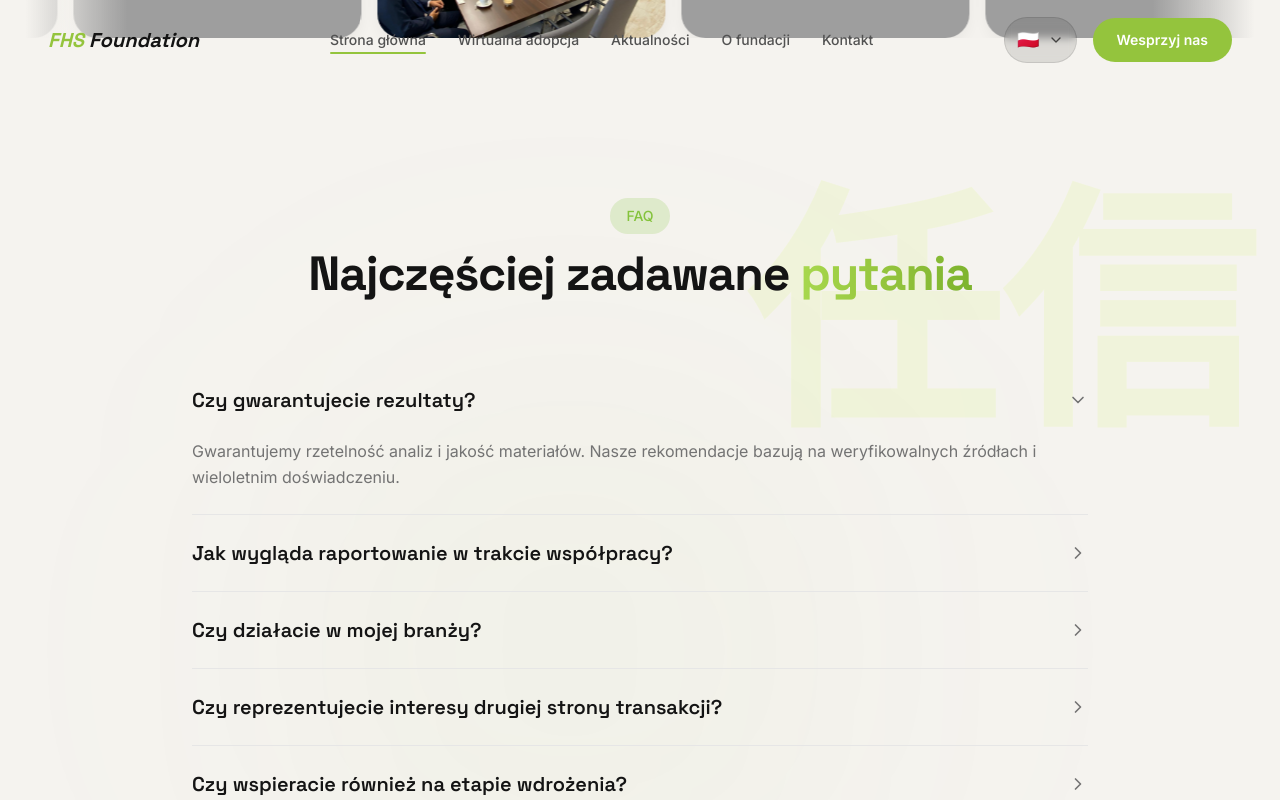
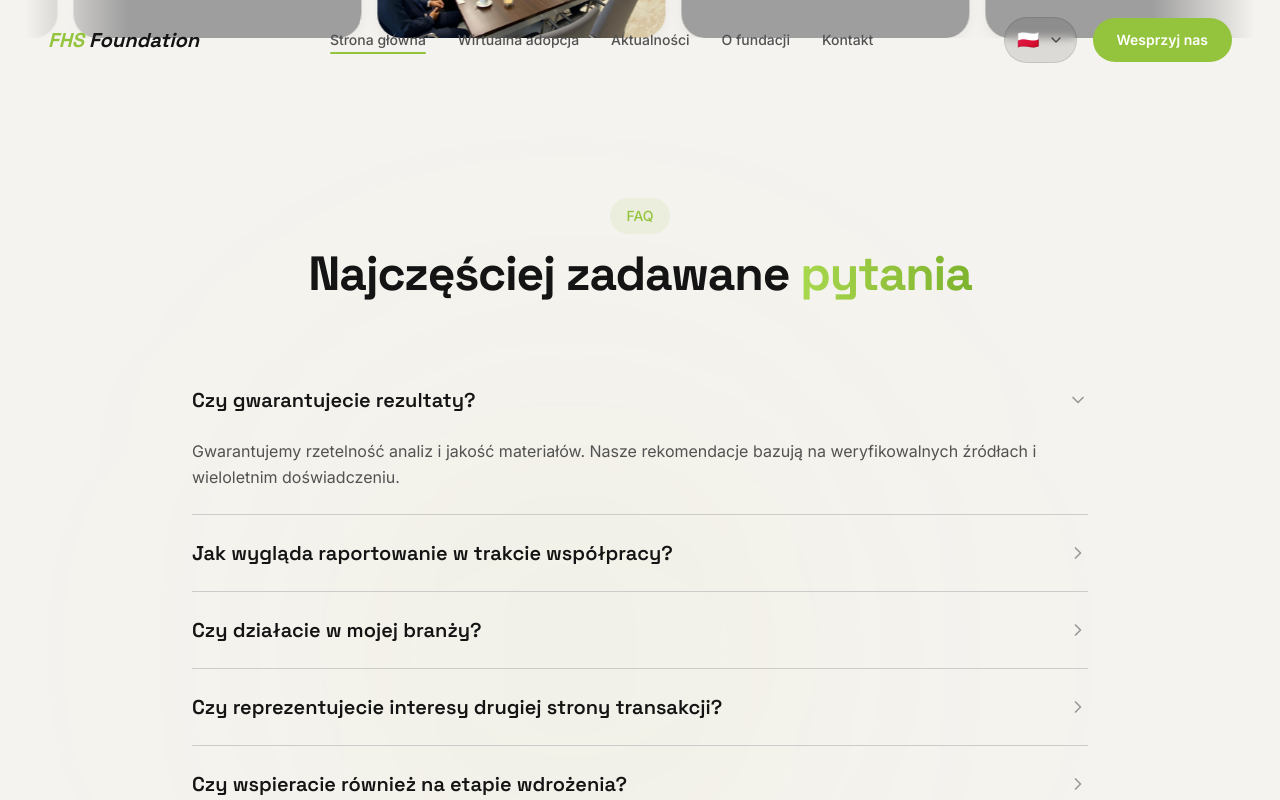
Before and after one commit to MatPawluk/fhs-fundacja-cms, a React (Vite) app: page / in a window 1280 px wide. Both pictures are taken after a click on the button "Czy gwarantujecie rezultaty?". Shown: the part 5000-5800 px from the top of the page. Built offline with nearby package versions, Linux system fonts and the light colour scheme; grey boxes are pictures that could not be loaded; the HTML template or start-up script is replaced by a standard one.

Commit message:
Migrate to light theme
Co-authored-by: adriannkwamu <265244291+adriannkwamu@users.noreply.github.com>

```diff
--- a/src/components/HomeFAQSection.tsx
+++ b/src/components/HomeFAQSection.tsx
@@ -2,7 +2,6 @@ import { useState } from 'react';
 import { motion, AnimatePresence } from 'framer-motion';
 import { ChevronRight } from 'lucide-react';
 import { GradientText } from '@/components/GradientText';
-import { ChineseCharacters } from '@/components/ChineseCharacters';
 import { useLanguage } from '@/contexts/LanguageContext';
 import { homeFaqTranslations } from '@/i18n/contentTranslations';
 
@@ -21,26 +20,25 @@ export const HomeFAQSection = () => {
 
   return (
     <section className="py-24 relative overflow-hidden" style={{ backgroundColor: '#f5f3ef' }}>
-      <ChineseCharacters characters="信任" position="right" className="top-20" opacity={0.08} />
       <div className="absolute inset-0 overflow-hidden pointer-events-none">
-        <div className="absolute top-1/3 left-1/4 w-[500px] h-[500px] bg-lime/5 blur-[150px] rounded-full" />
+        <div className="absolute top-1/3 left-1/4 w-[500px] h-[500px] bg-[#94c43d]/5 blur-[150px] rounded-full" />
       </div>
       <div className="container mx-auto px-6 lg:px-12 relative z-10">
         <motion.div initial={{ opacity: 0, y: 30 }} whileInView={{ opacity: 1, y: 0 }} viewport={{ once: true }} className="text-center mb-16">
-          <span className="inline-block px-4 py-2 rounded-full bg-lime/20 text-lime text-sm font-medium mb-4">{t.faq.badge}</span>
+          <span className="inline-block px-4 py-2 rounded-full bg-[#94c43d]/10 text-[#94c43d] text-sm font-medium mb-4">{t.faq.badge}</span>
           <h2 className="font-display text-4xl lg:text-5xl font-bold text-gray-900">{t.faq.title} <GradientText>{t.faq.titleHighlight}</GradientText></h2>
         </motion.div>
         <div className="max-w-4xl mx-auto space-y-0">
           {faqs.map((faq, index) => (
-            <motion.div key={index} initial={{ opacity: 0, y: 20 }} whileInView={{ opacity: 1, y: 0 }} viewport={{ once: true }} transition={{ delay: index * 0.05 }} className="border-b border-gray-200">
+            <motion.div key={index} initial={{ opacity: 0, y: 20 }} whileInView={{ opacity: 1, y: 0 }} viewport={{ once: true }} transition={{ delay: index * 0.05 }} className="border-b border-gray-300">
               <button onClick={() => toggleIndex(index)} className="w-full flex items-center justify-between py-6 text-left group">
-                <span className="font-display text-lg md:text-xl font-semibold text-gray-900 group-hover:text-lime transition-colors duration-300 pr-4">{faq.question}</span>
-                <ChevronRight className={`w-5 h-5 text-gray-500 group-hover:text-lime transition-all duration-300 flex-shrink-0 ${openIndices.has(index) ? 'rotate-90' : ''}`} />
+                <span className="font-display text-lg md:text-xl font-semibold text-gray-900 group-hover:text-[#94c43d] transition-colors duration-300 pr-4">{faq.question}</span>
+                <ChevronRight className={`w-5 h-5 text-gray-400 group-hover:text-[#94c43d] transition-all duration-300 flex-shrink-0 ${openIndices.has(index) ? 'rotate-90' : ''}`} />
               </button>
               <AnimatePresence>
                 {openIndices.has(index) && (
                   <motion.div initial={{ height: 0, opacity: 0 }} animate={{ height: 'auto', opacity: 1 }} exit={{ height: 0, opacity: 0 }} transition={{ duration: 0.3 }} className="overflow-hidden">
-                    <p className="text-gray-500 pb-6 leading-relaxed">{faq.answer}</p>
+                    <p className="text-gray-600 pb-6 leading-relaxed">{faq.answer}</p>
                   </motion.div>
                 )}
               </AnimatePresence>
--- a/src/components/TeamCarousel.tsx
+++ b/src/components/TeamCarousel.tsx
@@ -34,7 +34,7 @@ export const TeamCarousel = () => {
           {duplicatedPhotos.map((photo, index) => (
             <div
               key={index}
-              className="flex-shrink-0 w-64 h-40 rounded-2xl overflow-hidden"
+              className="flex-shrink-0 w-64 h-40 rounded-2xl overflow-hidden shadow-md"
               style={{
                 transform: `rotate(${index % 2 === 0 ? '-2deg' : '2deg'})`,
               }}
```
